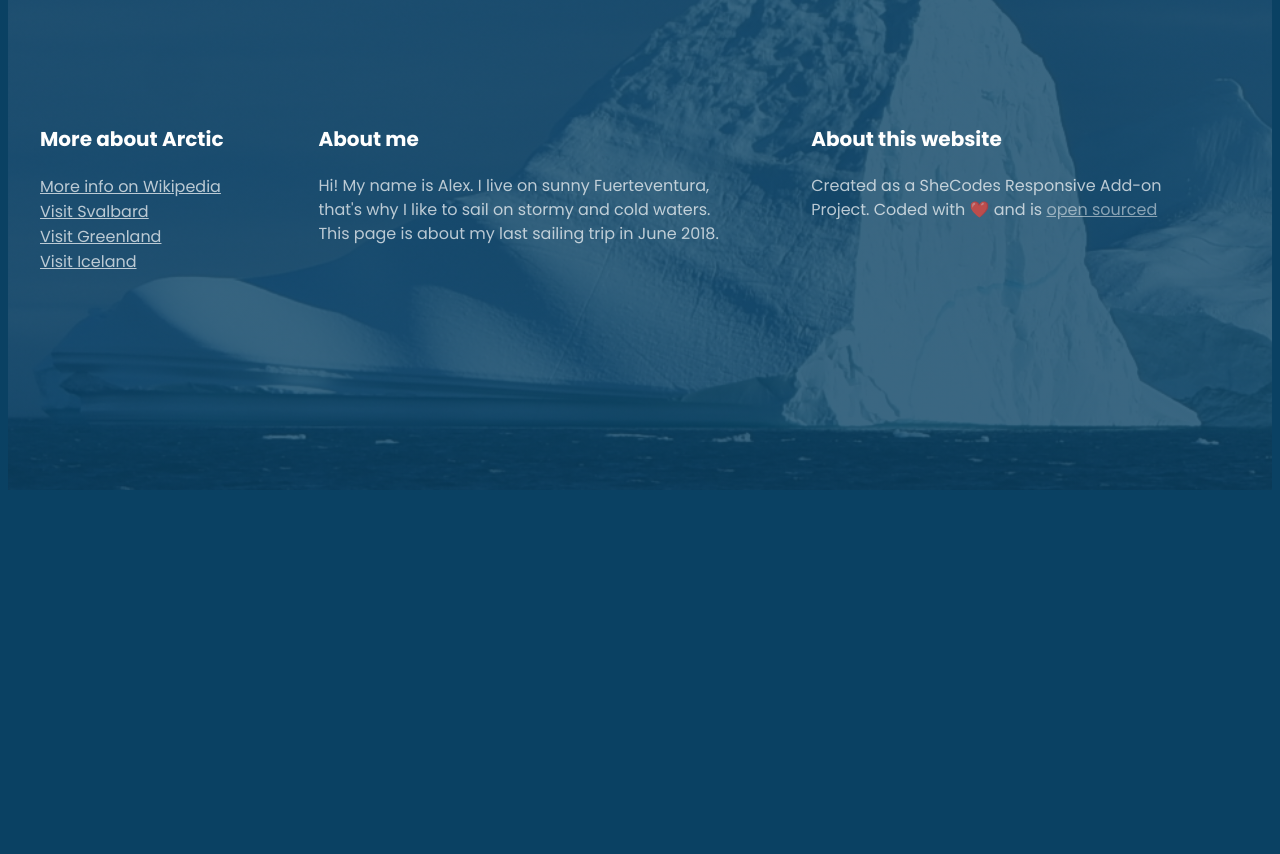
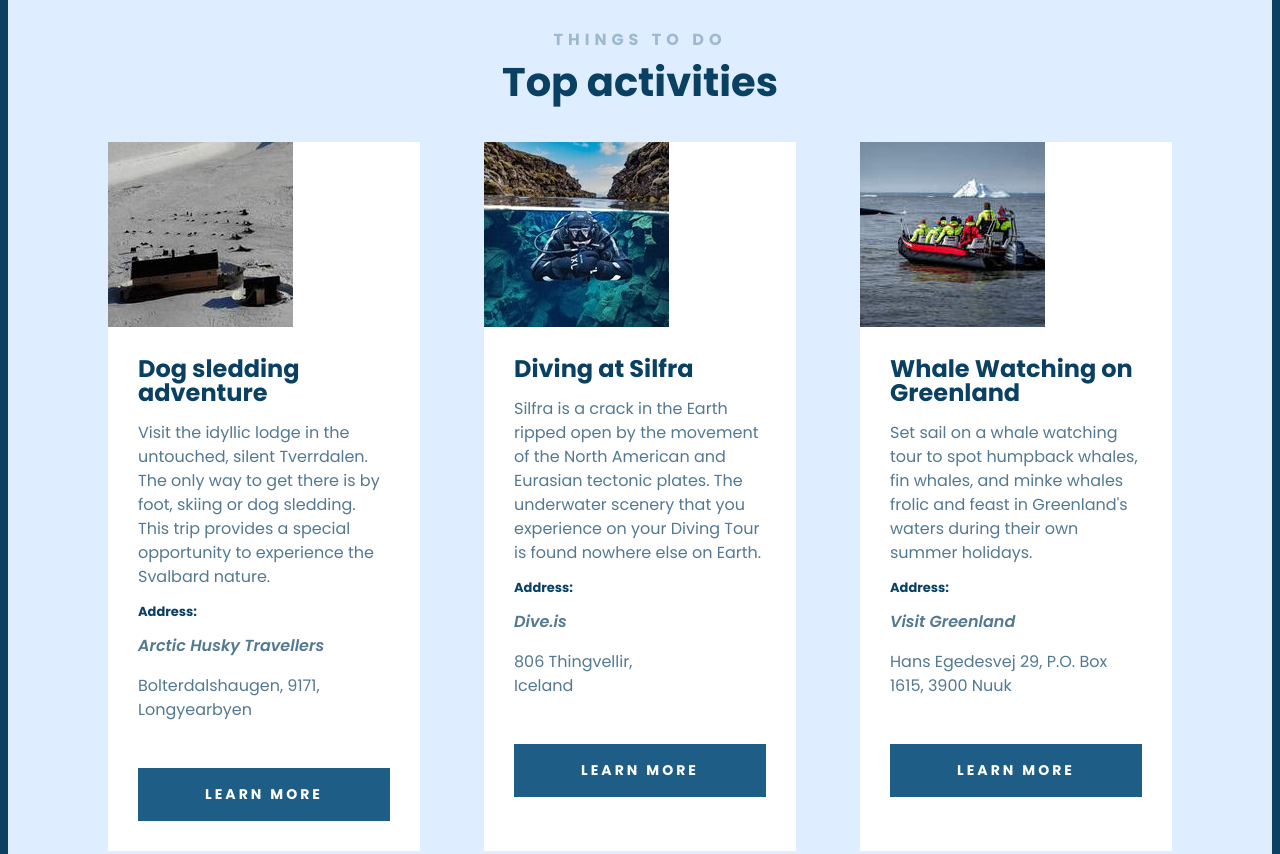
Before and after one commit to alextomf/travel-project, a plain HTML site: page index.html in a window 1280 px wide. Shown: the part 1437-2291 px from the top of the page. Before the commit the page ends 1935 px from the top, so only its background shows below. Drawn offline with Linux system fonts and the light colour scheme.

Commit message:
added cards + styling

```diff
--- a/index.html
+++ b/index.html
@@ -31,6 +31,7 @@
             />
           </div>
           <div>
+            <a name="more"></a>
             <h2>Why Arctic?</h2>
             <h3>Arctic, a unique and remote destination</h3>
             <p>
@@ -38,10 +39,6 @@
               pockets of human life survive in this huge land of ice caps,
               mountains, and glaciers. The Arctic is a vast ocean surrounded by
               land, encompassing European, Canadian, and Russian territories.
-              <!-- When the ice melts in the summer, a geologist's dream emerges.
-              Landscapes which will leave you speechless - ice floes, jagged
-              mountains, icebergs, ice caps, steep-sided valleys, sheer cliffs,
-              huge glaciers and more. -->
             </p>
             <p>
               Polar bears are an iconic symbol of the Arctic and the Arctic
@@ -49,6 +46,108 @@
               polar bear from an expedition cruise as they roam across vast land
               and sea ice in search for food.
             </p>
+          </div>
+        </section>
+        <section class="secondary">
+          <h2 class="text-center">THINGS TO DO</h2>
+          <h3 class="text-center">Top activities</h3>
+          <div class="grid grid-3-columns">
+            <div class="card">
+              <div class="card-header">
+                <img
+                  src="img/lodge.jpg"
+                  alt="Arctic Husky Travellers Svalabrd"
+                  class="img-responsive"
+                />
+              </div>
+              <div class="card-body">
+                <h4>Dog sledding adventure</h4>
+                <p>
+                  Visit the idyllic lodge in the untouched, silent Tverrdalen.
+                  The only way to get there is by foot, skiing or dog sledding.
+                  This trip provides a special opportunity to experience the
+                  Svalbard nature.
+                </p>
+                <h5>Address:</h5>
+                <p class="activity-name">Arctic Husky Travellers</p>
+                <p>Bolterdalshaugen, 9171, Longyearbyen</p>
+              </div>
+
+              <div class="card-footer">
+                <a
+                  href="https://en.visitsvalbard.com/visitor-information/activity-providers/arctic-husky-travellers"
+                  class="btn"
+                  alt="Dog sledding Svalabrd"
+                  target="_blank"
+                >
+                  Learn more
+                </a>
+              </div>
+            </div>
+            <div class="card">
+              <div class="card-header">
+                <img
+                  src="img/silfra.jpg"
+                  alt="Silfra Diving Iceland"
+                  class="img-responsive"
+                />
+              </div>
+              <div class="card-body">
+                <h4>Diving at Silfra</h4>
+                <p>
+                  Silfra is a crack in the Earth ripped open by the movement of
+                  the North American and Eurasian tectonic plates. The
+                  underwater scenery that you experience on your Diving Tour is
+                  found nowhere else on Earth.
+                </p>
+                <h5>Address:</h5>
+                <p class="activity-name">Dive.is</p>
+                <p>
+                  806 Thingvellir, <br />
+                  Iceland
+                </p>
+              </div>
+              <div class="card-footer">
+                <a
+                  href="https://www.dive.is/diving-snorkeling-tours/diving-day-tours/silfra-diving-day-tour"
+                  class="btn"
+                  alt="Silfra Diving"
+                  target="_blank"
+                >
+                  Learn more
+                </a>
+              </div>
+            </div>
+            <div class="card">
+              <div class="card-header">
+                <img
+                  src="img/whale.jpg"
+                  alt="Whale Watching Greenland"
+                  class="img-responsive"
+                />
+              </div>
+              <div class="card-body">
+                <h4>Whale Watching on Greenland</h4>
+                <p>
+                  Set sail on a whale watching tour to spot humpback whales, fin
+                  whales, and minke whales frolic and feast in Greenland's
+                  waters during their own summer holidays.
+                </p>
+                <h5>Address:</h5>
+                <p class="activity-name">Visit Greenland</p>
+                <p>Hans Egedesvej 29, P.O. Box 1615, 3900 Nuuk</p>
+              </div>
+              <div class="card-footer">
+                <a
+                  href="https://visitgreenland.com/things-to-do/whale-watching/"
+                  class="btn"
+                  alt="Greenland Whale Watching"
+                  target="_blank"
+                >
+                  Learn more
+                </a>
+              </div>
+            </div>
           </div>
         </section>
       </main>
--- a/src/styles.css
+++ b/src/styles.css
@@ -4,9 +4,18 @@
   --background-color: #ffffff;
 }
 
+body {
+  font-family: var(--default-font-family);
+  background: var(--default-color);
+}
+
 .container {
   max-width: 1400px;
   margin: 0 auto;
+}
+
+.text-center {
+  text-align: center;
 }
 
 .grid {
@@ -18,24 +27,60 @@
   grid-template-columns: 1fr 1fr;
 }
 
+.grid-3-columns {
+  grid-template-columns: 1fr 1fr 1fr;
+}
+
 .grid-3-columns-with-first-narrow {
   grid-template-columns: 1fr 2fr 2fr;
 }
 
+.card {
+  background: var(--background-color);
+  margin: 30px 0;
+}
+
+.card-body {
+  padding: 30px;
+}
+
+.card-footer {
+  padding: 0 30px 30px;
+}
+
+.btn {
+  display: block;
+  color: var(--background-color);
+  font-weight: 700;
+  font-size: 14px;
+  line-height: 21px;
+  text-align: center;
+  letter-spacing: 3px;
+  text-transform: uppercase;
+  padding: 16px;
+  background-color: #1e5d85;
+  text-decoration: none;
+}
+
+.activity-name {
+  font-style: italic;
+  font-weight: 600;
+  color: var(--default-color);
+}
+
 .img-responsive {
   max-width: 100%;
-  border-radius: 5px;
+  display: block;
 }
 
 section {
-  max-width: 1200px;
+  max-width: 100%;
   margin: 0 auto;
-  padding: 100px 0;
+  padding: 100px;
 }
 
-body {
-  font-family: var(--default-font-family);
-  background: var(--default-color);
+section.secondary {
+  background: #deedff;
 }
 
 header {
@@ -71,11 +116,11 @@ header h3 {
 }
 
 header a {
+  color: var(--default-color);
   font-weight: 700;
   font-size: 14px;
   line-height: 1.5;
   text-align: center;
-  color: var(--default-color);
   padding: 16px 32px;
   margin-top: 32px;
   display: inline-block;
@@ -90,22 +135,49 @@ main {
 }
 
 main h2 {
+  color: var(--default-color);
   font-weight: 700;
   font-size: 16px;
   line-height: 1.5;
   margin: 0;
   letter-spacing: 5px;
-  color: var(--default-color);
   opacity: 0.3;
   text-transform: uppercase;
 }
 
 main h3 {
+  color: var(--default-color);
   font-weight: 700;
   font-size: 40px;
   line-height: 1.5;
+  margin: 0;
+}
+
+main h4 {
   color: var(--default-color);
+  font-weight: 700;
+  font-size: 24px;
+  line-height: 1;
   margin: 0;
+}
+
+main h5 {
+  color: var(--default-color);
+  font-weight: 700;
+  font-size: 13px;
+  line-height: 1;
+  margin: 0;
+}
+
+main a {
+  font-size: 16px;
+  font-weight: 600;
+  color: var(--default-color);
+  text-decoration: none;
+}
+
+main a:hover {
+  text-decoration: underline;
 }
 
 main p {
```
Also changed, not shown: img/lodge.jpg (added), img/silfra.jpg (added), img/whale.jpg (added), 5 other files.
